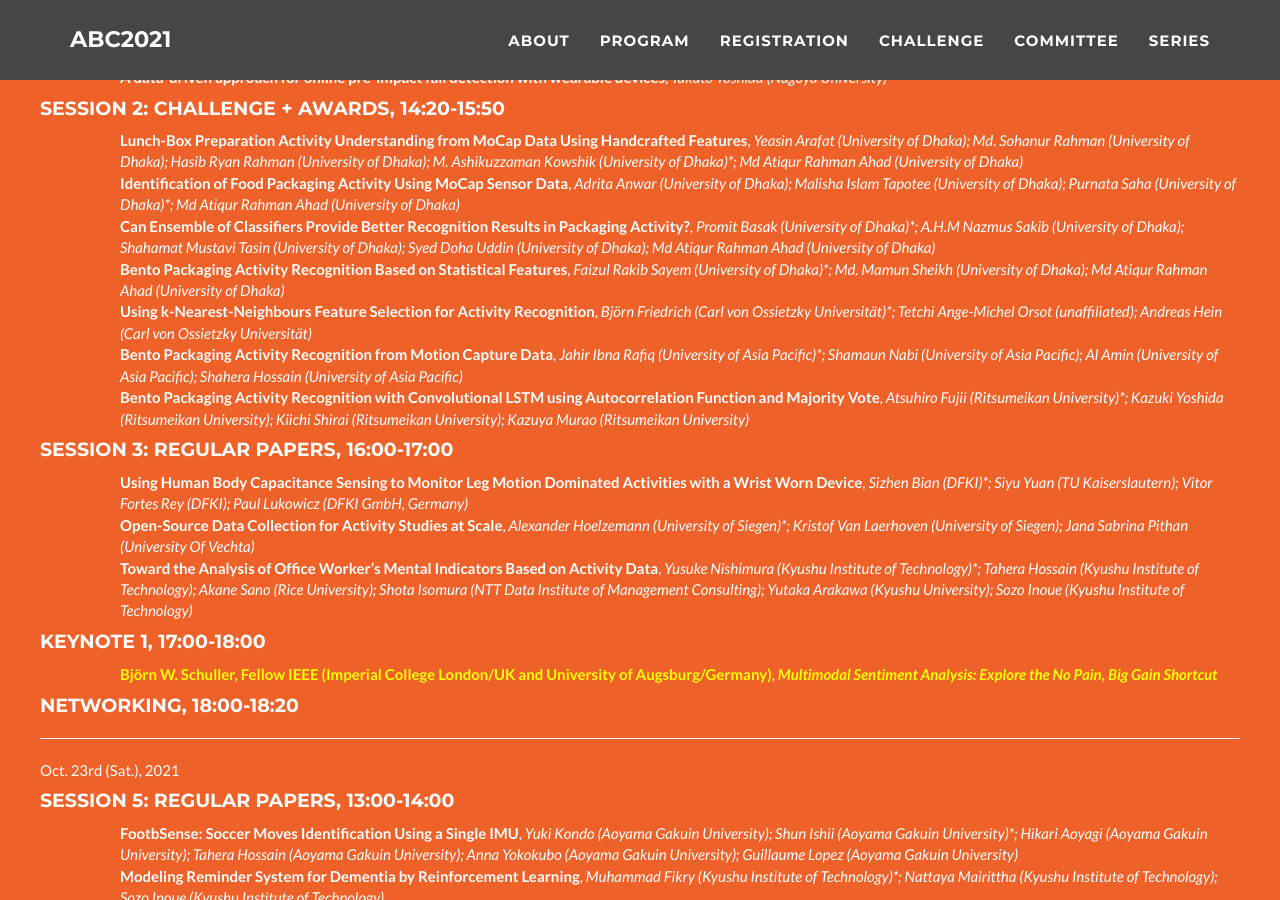
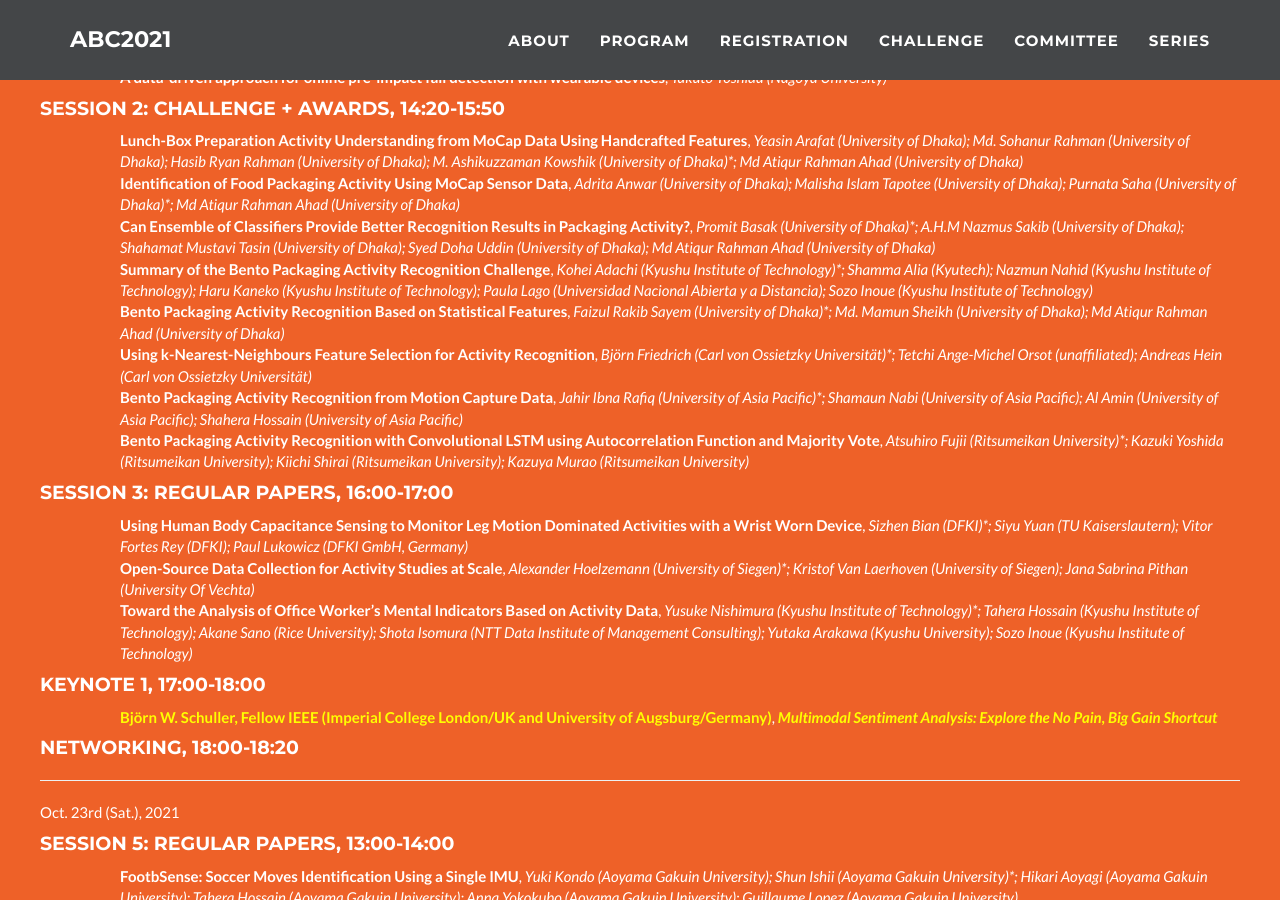
Before and after one commit to abc-research/abc-research.github.io, a Jekyll site: the page built from index.html, in a window 1280 px wide and 900 px high, scrolled down 4180 px. Built offline with Jekyll 4.4.1, drawn with Linux system fonts in a browser that asks for light colours.

Commit message:
Update _config.yml

```diff
--- a/_config.yml
+++ b/_config.yml
@@ -102,6 +102,8 @@ program:
             authors: "Adrita Anwar (University of Dhaka); Malisha Islam Tapotee (University of Dhaka); Purnata Saha (University of Dhaka)*; Md Atiqur Rahman Ahad (University of Dhaka)"
           - title: "Can Ensemble of Classifiers Provide Better Recognition Results in Packaging Activity?"
             authors: "Promit Basak (University of Dhaka)*; A.H.M Nazmus Sakib (University of Dhaka); Shahamat Mustavi Tasin (University of Dhaka); Syed Doha Uddin (University of Dhaka); Md Atiqur Rahman Ahad (University of Dhaka)"
+          - title: "Summary of the Bento Packaging Activity Recognition Challenge"
+            authors: Kohei Adachi (Kyushu Institute of Technology)*; Shamma Alia (Kyutech); Nazmun Nahid (Kyushu Institute of Technology); Haru Kaneko (Kyushu Institute of Technology); Paula Lago (Universidad Nacional Abierta y a Distancia); Sozo Inoue (Kyushu Institute of Technology)
           - title: "Bento Packaging Activity Recognition Based on Statistical Features"
             authors: "Faizul Rakib Sayem (University of Dhaka)*; Md. Mamun Sheikh (University of Dhaka); Md Atiqur Rahman Ahad (University of Dhaka)"
           - title: "Using k-Nearest-Neighbours Feature Selection for Activity Recognition"
```
